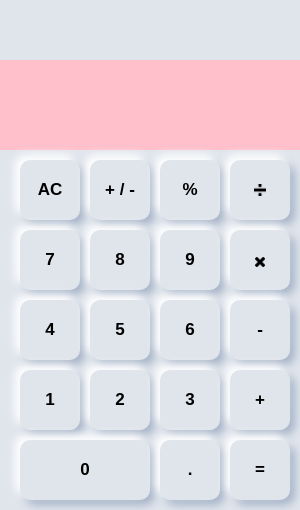
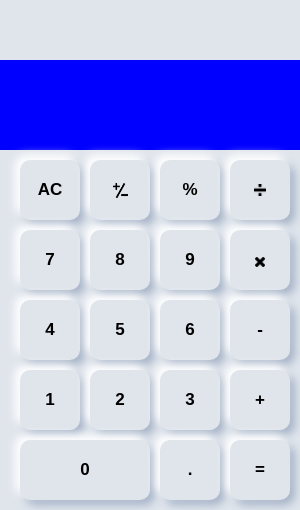
Before and after one commit to devintissen/Numerals, an Electron app: page index.html in a window 300 px wide. Shown: the part 334-844 px from the top of the page. Drawn offline with Linux system fonts and the light colour scheme.

Commit message:
Finalized Icons and Button Design

```diff
--- a/index.html
+++ b/index.html
@@ -19,7 +19,9 @@
         </button>
         <!-- Update Icon for this button -->
         <button class="Square_Button_Middle" data-pressable>
-            <h1 class="Number_Title">+ / -</h1>
+            <div class="Title_Icon_Positive_Negative">
+                <img src="Images/Postive_Negative.png" alt="Postive_Negative" class="Icon">
+            </div>
         </button>
         <button class="Square_Button_Middle" data-pressable>
             <h1 class="Number_Title">%</h1>
--- a/styles.css
+++ b/styles.css
@@ -152,6 +152,13 @@ html, body {
     padding: 0px;
 }
 
+.Title_Icon_Positive_Negative {
+    width: 15px;
+    height: 15px;
+    margin: 0px;
+    padding: 0px;
+}
+
 .Icon {
     height: 100%;
     margin: 0px;
@@ -162,7 +169,7 @@ html, body {
     width: 100%;
     height: 90px;
 
-    background-color: pink;
+    background-color: blue;
 
     margin: 0px;
     margin-bottom: 10px;
```
Also changed, not shown: Images/Postive_Negative.png (added).
